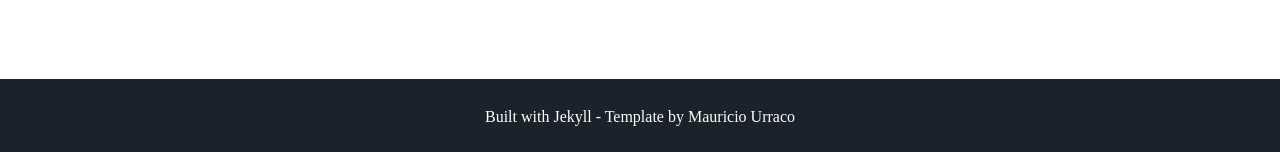
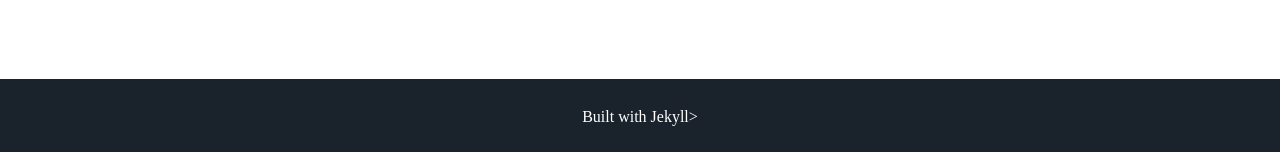
Before and after one commit to jmr533/jmr533.github.io, a Jekyll site: the page built from index.html, in a window 1280 px wide. Shown: the part 1635-1787 px from the top of the page. Built offline with Jekyll 4.4.1, drawn with Linux system fonts in a browser that asks for light colours; some web fonts are replaced.

Commit message:
edited footer

```diff
--- a/_includes/footer.html
+++ b/_includes/footer.html
@@ -1,6 +1,6 @@
 <footer class="footer">
     <!-- <p>&copy; {{ site.username }}</p> -->
-    <p>Built with Jekyll - Template by <a href="https://github.com/murraco">Mauricio Urraco</a></p>
+    <p>Built with Jekyll></p>
 </footer>
 <script src="//cdn.jsdelivr.net/particles.js/2.0.0/particles.min.js"></script>
 <script src="{{ '/assets/js/sweet-scroll.min.js' | prepend: site.baseurl }}"></script>
```
